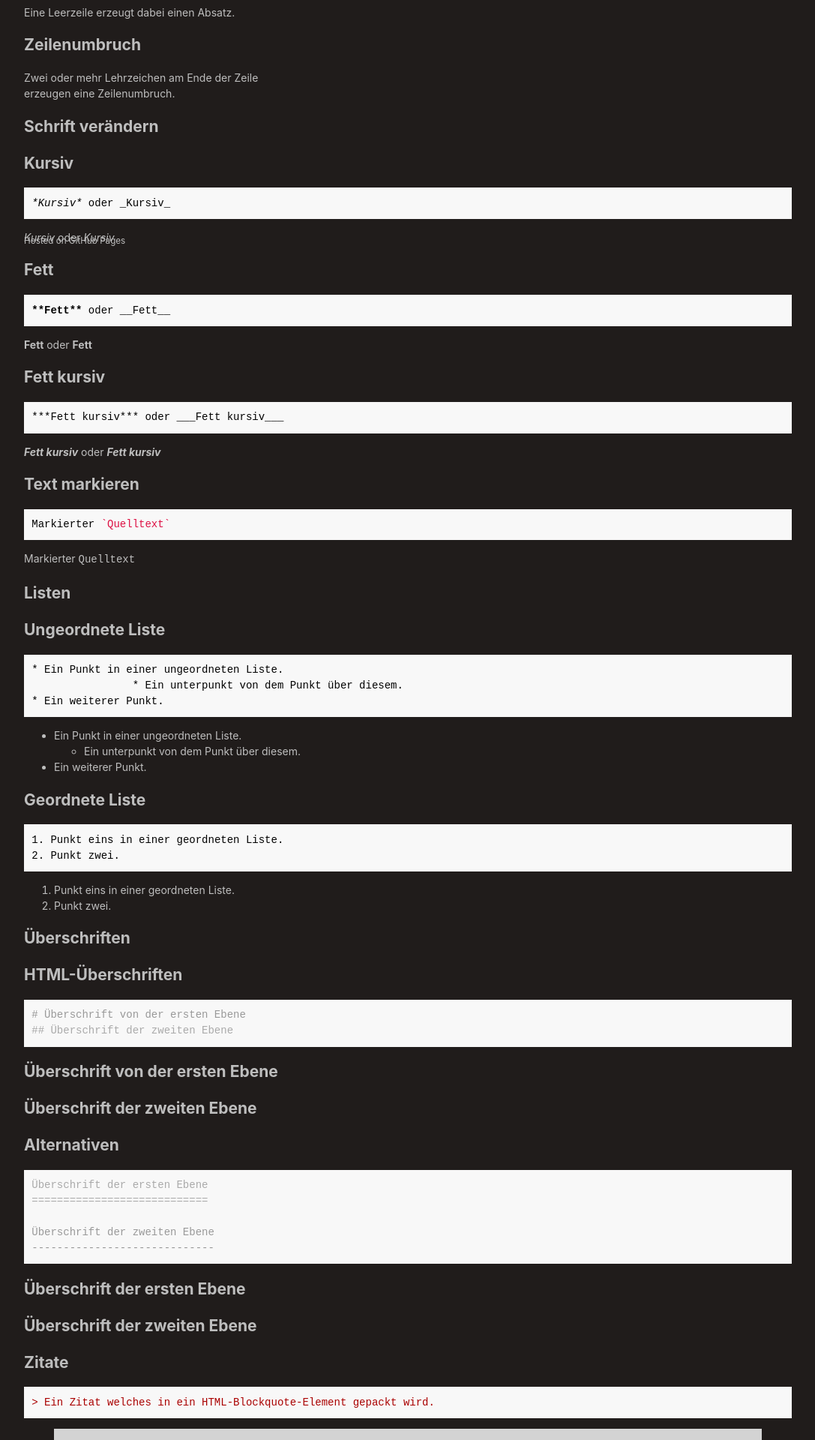
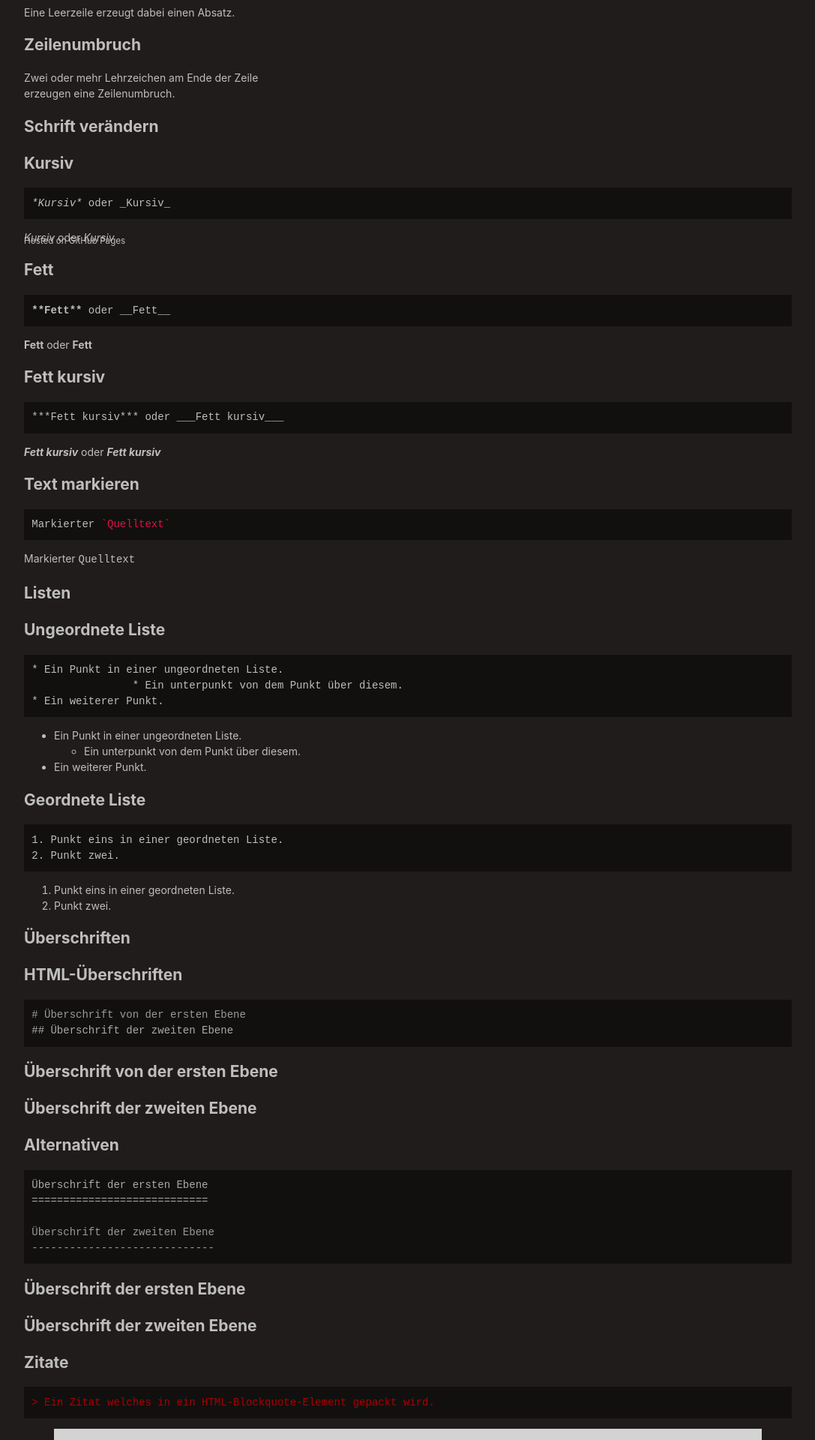
Before and after one commit to marc-q/marc-q.github.io, a Jekyll site: the page built from wiki/markdown.md, in a window 1280 px wide. Shown: the part 546-2466 px from the top of the page at 75% size, without its empty margins (96-1183 px from the left). Built offline with Jekyll 4.4.1, drawn with Linux system fonts in a browser that asks for light colours; our own code applies the rules of GitHub Pages for plain Markdown files; the repository's description, which GitHub fills in, is left out.

Commit message:
Update the syntax view.

```diff
--- a/assets/css/style.css
+++ b/assets/css/style.css
@@ -31,8 +31,12 @@ a#home
 
 blockquote, pre
 {
+	padding: 1%;
+}
+
+blockquote
+{
 	background-color: lightgrey;
-	padding: 1%;
 	color: black;
 }
 
@@ -97,15 +101,15 @@ div#message h1
 
 .highlight .err { color: #a61717; background-color: #e3d2d2; }
 
-.highlight .gd { color: #000000; background-color: #ffdddd; }
+.highlight .gd { color: #bebebe; background-color: #ffdddd; }
 
-.highlight .ge { color: #000000; font-style: italic; }
+.highlight .ge { color: #bebebe; font-style: italic; }
 
 .highlight .gr { color: #aa0000; }
 
 .highlight .gh { color: #999999; }
 
-.highlight .gi { color: #000000; background-color: #ddffdd; }
+.highlight .gi { color: #bebebe; background-color: #ddffdd; }
 
 .highlight .go { color: #888888; }
 
@@ -117,19 +121,19 @@ div#message h1
 
 .highlight .gt { color: #aa0000; }
 
-.highlight .kc { color: #000000; font-weight: bold; }
+.highlight .kc { color: #bebebe; font-weight: bold; }
 
-.highlight .kd { color: #000000; font-weight: bold; }
+.highlight .kd { color: #bebebe; font-weight: bold; }
 
-.highlight .kn { color: #000000; font-weight: bold; }
+.highlight .kn { color: #bebebe; font-weight: bold; }
 
-.highlight .kp { color: #000000; font-weight: bold; }
+.highlight .kp { color: #bebebe; font-weight: bold; }
 
-.highlight .kr { color: #000000; font-weight: bold; }
+.highlight .kr { color: #bebebe; font-weight: bold; }
 
 .highlight .kt { color: #445588; font-weight: bold; }
 
-.highlight .k, .highlight .kv { color: #000000; font-weight: bold; }
+.highlight .k, .highlight .kv { color: #bebebe; font-weight: bold; }
 
 .highlight .mf { color: #009999; }
 
@@ -199,10 +203,10 @@ div#message h1
 
 .highlight .nv { color: #008080; }
 
-.highlight .ow { color: #000000; font-weight: bold; }
+.highlight .ow { color: #bebebe; font-weight: bold; }
 
-.highlight .o { color: #000000; font-weight: bold; }
+.highlight .o { color: #bebebe; font-weight: bold; }
 
 .highlight .w { color: #bbbbbb; }
 
-.highlight { background-color: #f8f8f8; }
+.highlight { background-color: #11100f; }
```
